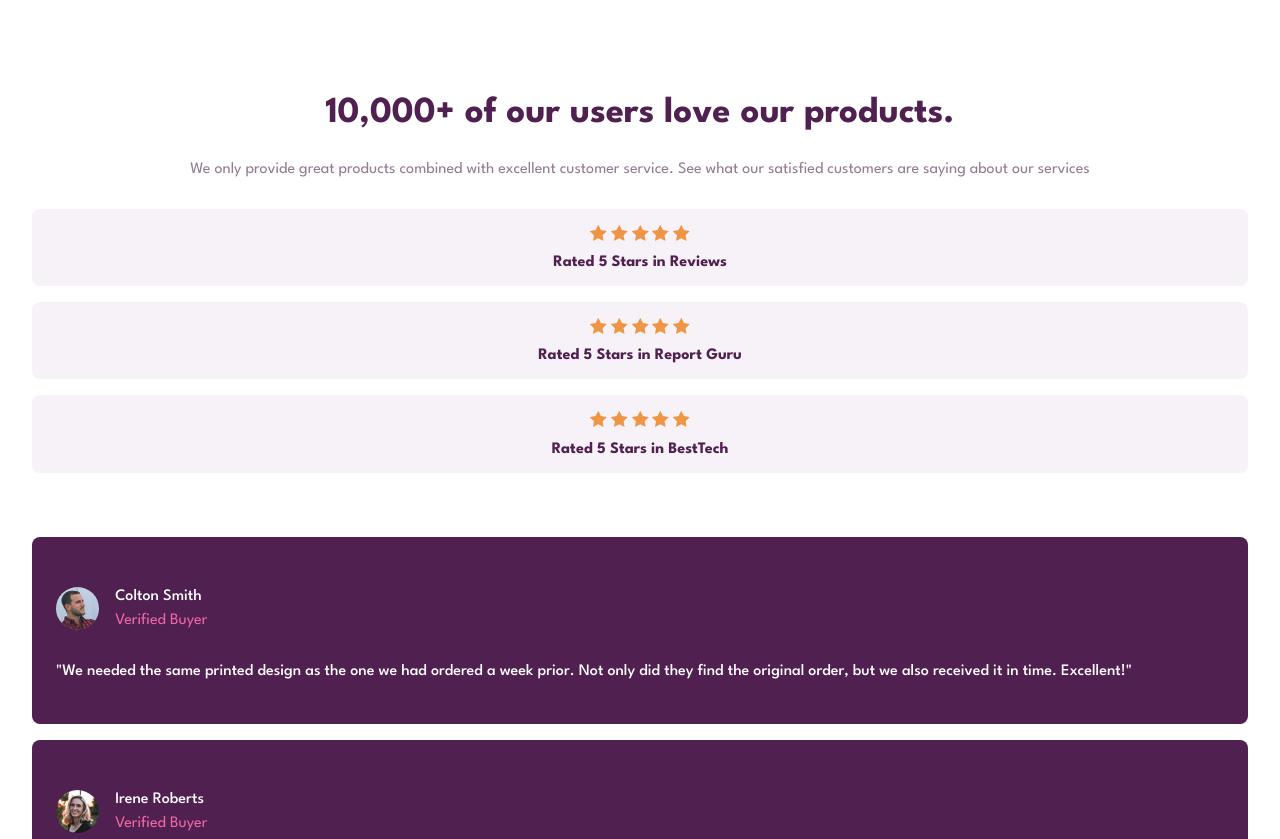
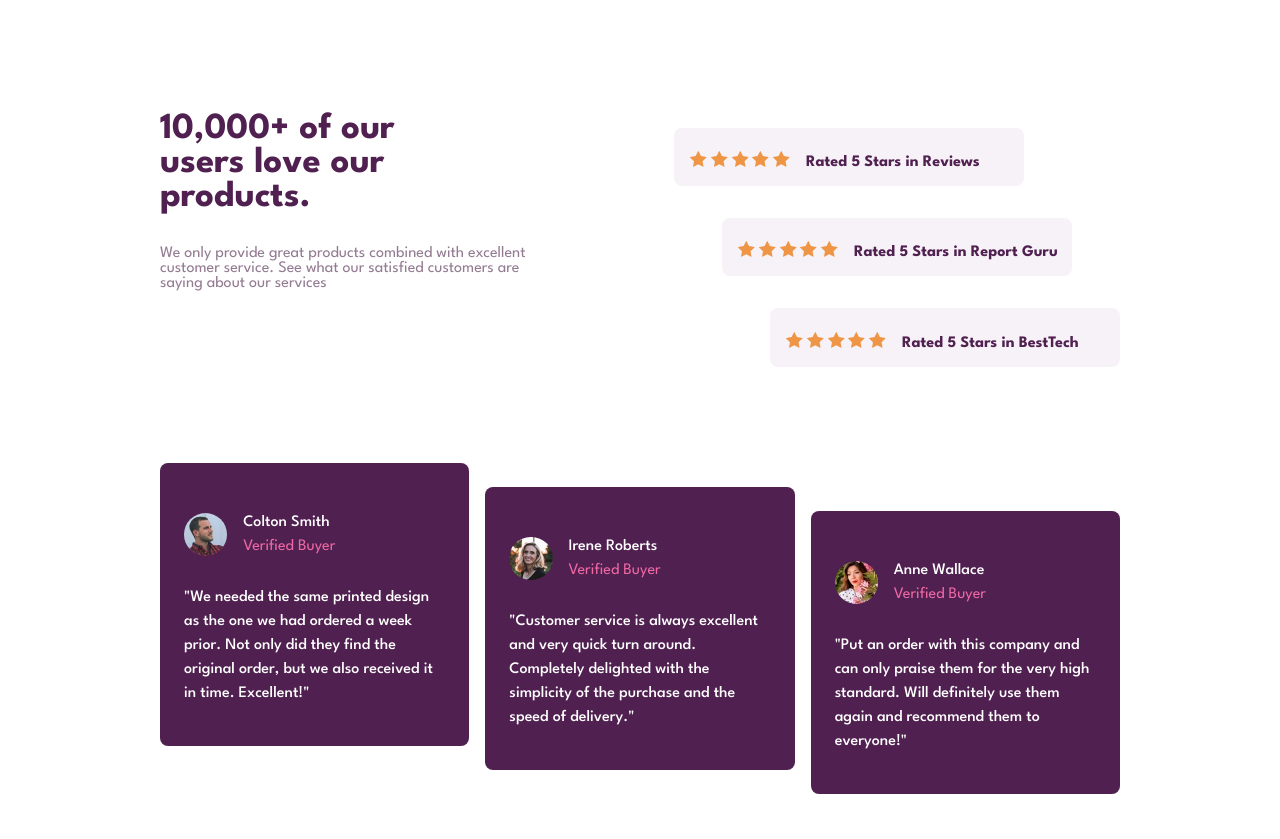
Before and after one commit to jyokarianlia/socialProofSection-FrontMentor, a plain HTML site: page index.html in a window 1280 px wide. Shown: the top 839 px of the page. Drawn offline with Linux system fonts and the light colour scheme.

Commit message:
disenio terminado

```diff
--- a/index.html
+++ b/index.html
@@ -31,7 +31,8 @@
   </head>
   <body>
     <div class="contenedor">
-      <section>
+      <div class="miniContenedor">
+        <section class="section1">
           <h2>10,000+ of our users love our products. </h2>
           <p>We only provide great products combined with excellent customer service. See what our satisfied customers are saying about our services</p>
         </section>
@@ -47,7 +48,7 @@
             </div>
             <p>Rated 5 Stars in Reviews</p>
           </article>
-        <article class="calification">
+          <article class="calification calif2">
             <div>
               <img src="./images/icon-star.svg" alt="">
               <img src="./images/icon-star.svg" alt="">
@@ -57,7 +58,7 @@
             </div>
             <p>Rated 5 Stars in Report Guru</p>
           </article>
-        <article class="calification">
+          <article class="calification calif3">
             <div>
               <img src="./images/icon-star.svg" alt="">
               <img src="./images/icon-star.svg" alt="">
@@ -68,7 +69,7 @@
             <p>Rated 5 Stars in BestTech</p>
           </article>
         </section>
-
+      </div>
       <section class="contentCard">
         <article class="card">
           <div class="cardPerfil">
@@ -78,7 +79,7 @@
           <p>"We needed the same printed design as the one we had ordered a week prior. Not only did they find the original order, but we also received it in time. Excellent!"</p>
         </article>
 
-        <article class="card">
+        <article class="card ml-1 card2">
           <div class="cardPerfil">
             <img src="./images/image-irene.jpg" alt="">
             <p>Irene Roberts <span>Verified Buyer</span></p>
@@ -86,14 +87,13 @@
           <p>"Customer service is always excellent and very quick turn around. Completely delighted with the simplicity of the purchase and the speed of delivery."</p>
         </article>
 
-        <article class="card">
+        <article class="card ml-1 card3">
           <div class="cardPerfil">
             <img src="./images/image-anne.jpg" alt="">
             <p>Anne Wallace <span>Verified Buyer</span></p>
           </div>
           <p>"Put an order with this company and can only praise them for the very high standard. Will definitely use them again and recommend them to everyone!"</p>
         </article>
-        <img src="./images/bg-pattern-bottom-mobile.svg" alt="">
       </section>
     </div>
     <div class="attribution">
--- a/index.scss
+++ b/index.scss
@@ -44,6 +44,28 @@ $White: hsl(0, 0%, 100%) ;
             }
         }
     }
+
+    @media (min-width: 500px) {
+        section {
+            display: flex;
+            flex-direction: column;
+            align-items: center;
+
+            .calification {
+                width: 350px;
+            }
+        }
+
+        .contentCard {
+            display: flex;
+            flex-direction: column;
+            align-items: center;
+
+            .card {
+                width: 350px;
+            }
+        }
+    }
     .contentCard {
         margin-top: 4rem;
         .card {
@@ -80,3 +102,47 @@ $White: hsl(0, 0%, 100%) ;
         }
     }
 }
+
+@media (min-width: 1000px) {
+    .contenedor {
+        padding: 7rem 10rem;
+        .miniContenedor {
+            display: flex;
+            .section1 {
+                width: 40%;
+                text-align: left;
+
+                h2{
+                    padding-right: 4rem;
+                }
+            }
+            .calification {
+                display: flex;
+                align-items: flex-end;
+                margin-left: 3rem;
+                div {
+                    margin: 0 1rem;
+                }
+            }
+            .calif2 {
+                margin-left: 9rem;
+            }
+            .calif3 {
+                margin-left: 15rem;
+            }
+        }
+        .contentCard{
+            flex-direction: row;
+            margin-top: 1rem;
+            .ml-1 {
+                margin-left: 1rem ;
+            }
+            .card2 {
+                margin-top: 4rem;
+            }
+            .card3 {
+                margin-top: 7rem;
+            }
+        }
+    }
+}
```
Also changed, not shown: index.css, 1 other file. Lines whose indentation alone changed are shown as unchanged.
